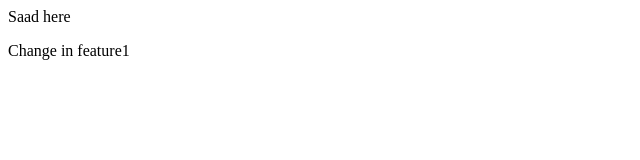
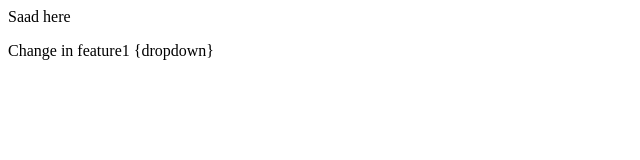
Before and after one commit to SaadMB37/localrepo, a plain HTML site: page index.html in a window 1280 px wide. Shown: the full height of the page, 0-640 px from the left. Drawn offline with Linux system fonts and the light colour scheme.

Commit message:
dropdown added to feature1

```diff
--- a/index.html
+++ b/index.html
@@ -1,3 +1,3 @@
 <p>Saad here
 </p>
-<p>Change in feature1</p>
+<p>Change in feature1 {dropdown}</p>
```
